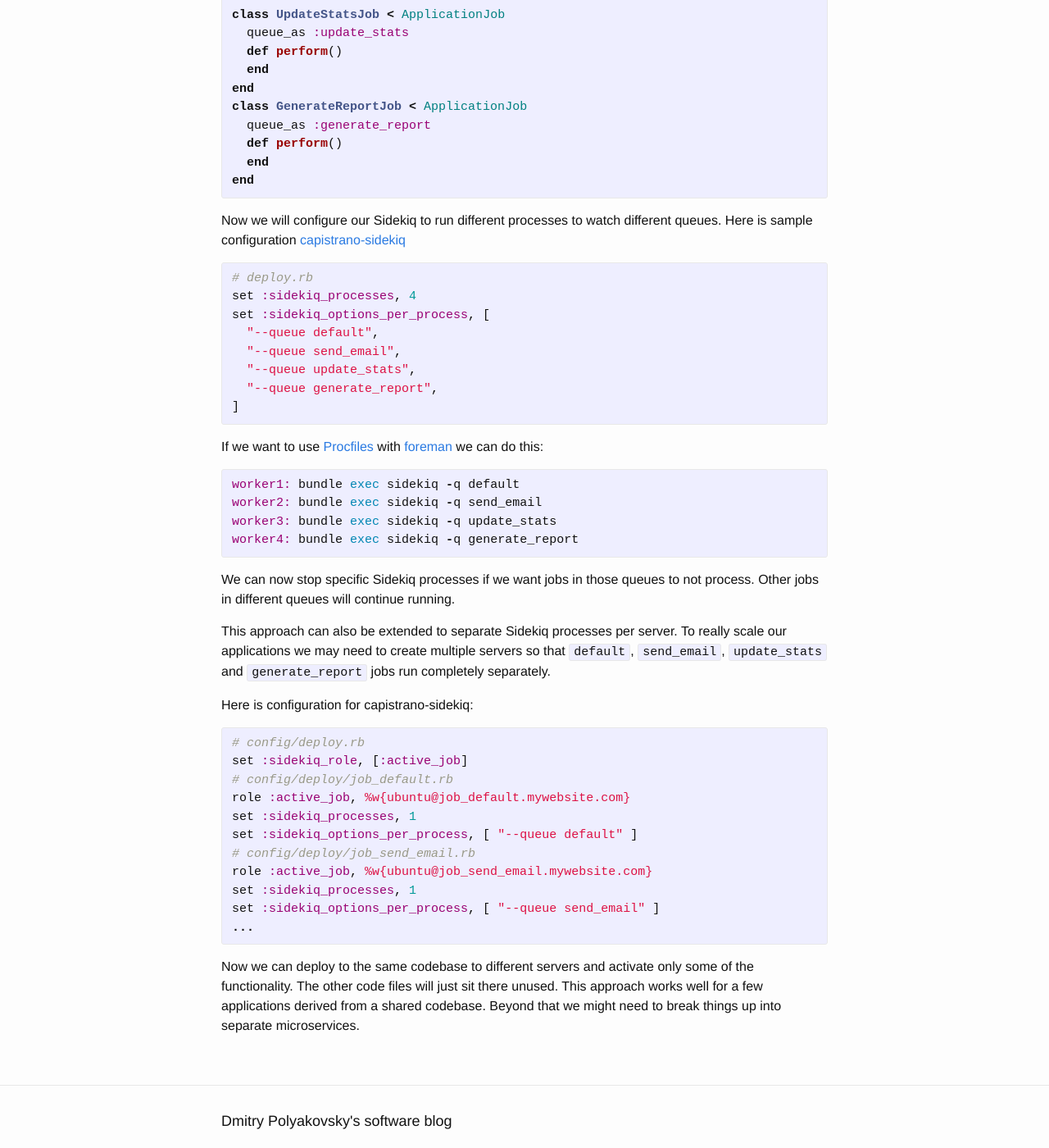
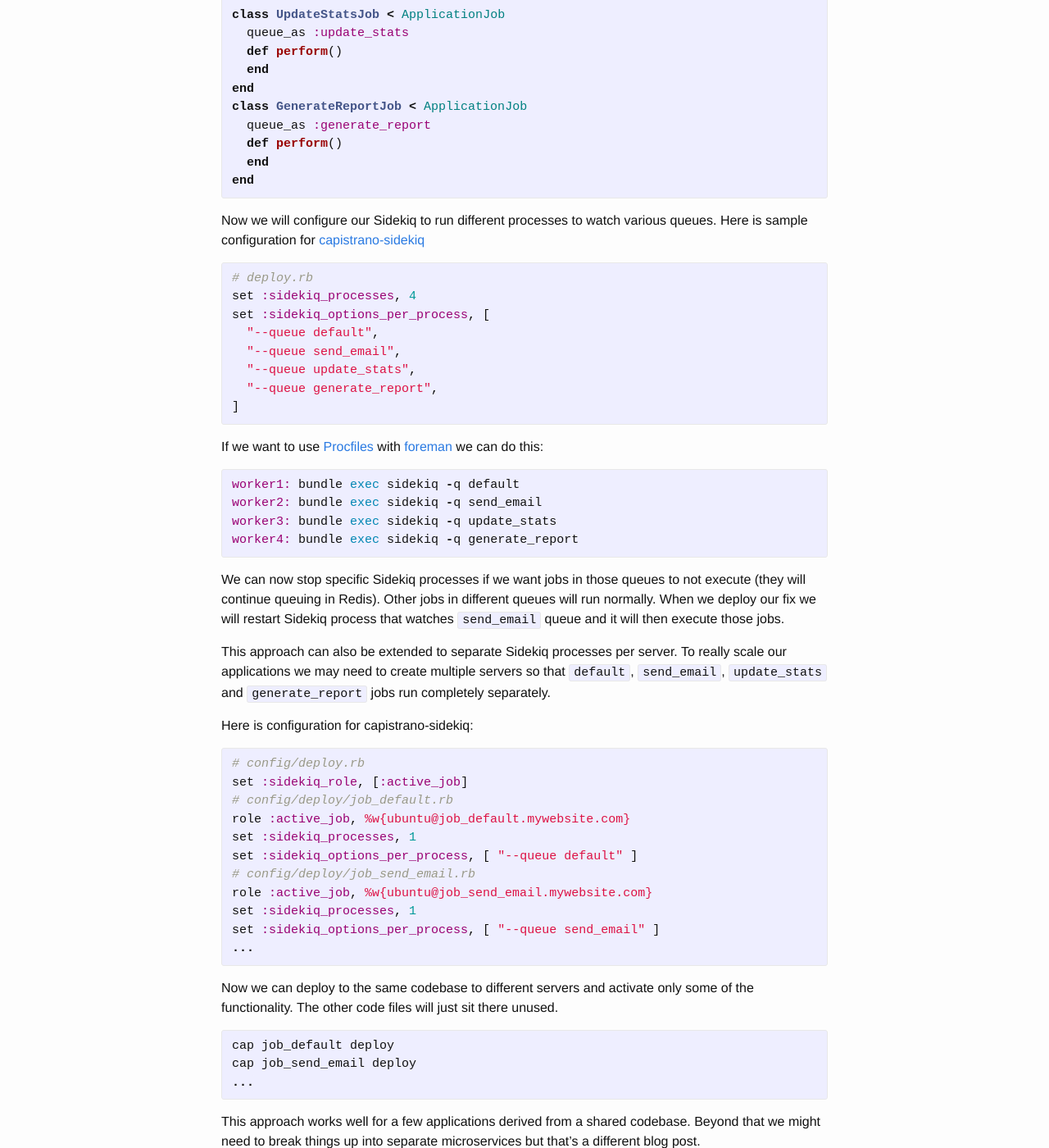
Before and after one commit to dmitrypol/dmitrypol.github.io, a Jekyll site: the page built from _posts/2017-05-24-sidekiq-multiple-queues.md, in a window 1280 px wide and 1400 px high, scrolled down 696 px. Shown: the whole window at 82% size. Built offline with Jekyll 4.4.1, drawn with Linux system fonts in a browser that asks for light colours; nearby versions of some CDN libraries; comment, search, counter and statistics services are not loaded; some of the changed text lies outside the part shown.

Commit message:
updated post on sidekiq queues

```diff
--- a/_posts/2017-05-24-sidekiq-multiple-queues.md
+++ b/_posts/2017-05-24-sidekiq-multiple-queues.md
@@ -4,13 +4,13 @@ date: 2017-05-24
 categories: redis sidekiq
 ---
 
-[Sidekiq](http://sidekiq.org/) is a great library for background job processing.  It uses [Redis](https://redis.io/) as a backend which makes queuing jobs extremely fast.  In this article I want do discuss various options for scaling and managing job processing with greater control.
+[Sidekiq](http://sidekiq.org/) is a great library for background job processing.  It uses [Redis](https://redis.io/) as a backend which makes queuing jobs extremely fast.  In this article I will discuss various options for scaling and managing job processing with greater control.
 
-We want to build a POC application where we will have `SendEmailJob`, `UpdateStatsJob` and `GenerateReportJob`.
+We will build a POC application where we have `SendEmailJob`, `UpdateStatsJob` and `GenerateReportJob`.
 
-What if we discover a bug in `SendEmailJob` and need to stop them from running in production?  We can easily stop entire Sidekiq process via GUI or CLI but that will stop ALL jobs from running.  We still want `GenerateReportJob` and `UpdateStatsJob` to continue.
+What if we discover a bug in `SendEmailJob` and need to stop these jobs from running in production?  We can easily stop entire Sidekiq process via GUI or CLI but that will stop ALL jobs from running.  We still want `GenerateReportJob` and `UpdateStatsJob` to continue running.
 
-First thing is we will create separate queues for our jobs to run through.  Another benefit of multiple queues is jobs have different priorities and time urgencies.  We do not want to have 10K low priority jobs queued BEFORE 10 high priority jobs.  Here is a good [overview](https://github.com/mperham/sidekiq/wiki/Advanced-Options#queues)
+First thing is we will create separate queues for our jobs to run through.  Another benefit of multiple queues is jobs have different priorities and time urgencies.  We do not want to have 10K low priority jobs queued BEFORE 10 high priority jobs.  Here is a good [overview](https://github.com/mperham/sidekiq/wiki/Advanced-Options#queues).
 
 {% highlight ruby %}
 class SendEmailJob < ApplicationJob
@@ -30,7 +30,7 @@ class GenerateReportJob < ApplicationJob
 end
 {% endhighlight %}
 
-Now we will configure our Sidekiq to run different processes to watch different queues.  Here is sample configuration [capistrano-sidekiq](https://github.com/seuros/capistrano-sidekiq)
+Now we will configure our Sidekiq to run different processes to watch various queues.  Here is sample configuration for [capistrano-sidekiq](https://github.com/seuros/capistrano-sidekiq)
 
 {% highlight ruby %}
 # deploy.rb
@@ -52,7 +52,7 @@ worker3: bundle exec sidekiq -q update_stats
 worker4: bundle exec sidekiq -q generate_report
 {% endhighlight %}
 
-We can now stop specific Sidekiq processes if we want jobs in those queues to not process.  Other jobs in different queues will continue running.
+We can now stop specific Sidekiq processes if we want jobs in those queues to not execute (they will continue queuing in Redis).  Other jobs in different queues will run normally.  When we deploy our fix we will restart Sidekiq process that watches `send_email` queue and it will then execute those jobs.
 
 This approach can also be extended to separate Sidekiq processes per server.  To really scale our applications we may need to create multiple servers so that `default`, `send_email`, `update_stats` and `generate_report` jobs run completely separately.
 
@@ -72,8 +72,12 @@ set :sidekiq_options_per_process, [ "--queue send_email" ]
 ...
 {% endhighlight %}
 
-Now we can deploy to the same codebase to different servers and activate only some of the functionality.  The other code files will just sit there unused.  This approach works well for a few applications derived from a shared codebase.  Beyond that we might need to break things up into separate microservices.
+Now we can deploy to the same codebase to different servers and activate only some of the functionality.  The other code files will just sit there unused.
 
 {% highlight ruby %}
+cap job_default deploy
+cap job_send_email deploy
+...
+{% endhighlight %}
 
-{% endhighlight %}
+This approach works well for a few applications derived from a shared codebase.  Beyond that we might need to break things up into separate microservices but that's a different blog post.
```
